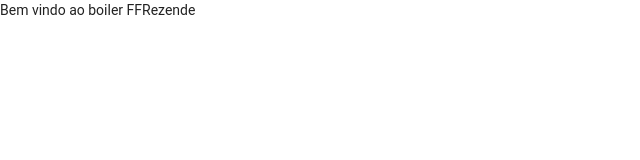
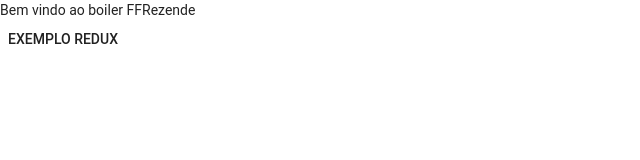
Before and after one commit to ffrezende/react, a React (Create React App) app: page / in a window 1280 px wide. Shown: the top 160 px of the page, without its empty margins (0-640 px from the left). Built offline with nearby package versions, Linux system fonts and the light colour scheme; what typesafe-actions would draw is missing.

Commit message:
exemplo redux

```diff
--- a/src/features/apresentacao/views/TelaInicial.tsx
+++ b/src/features/apresentacao/views/TelaInicial.tsx
@@ -24,7 +24,7 @@ class TelaInicial extends Component<Props, State> {
     return (
       <div>
         <Typography>Bem vindo ao boiler FFRezende </Typography>
-        <Button onClick={() => history.push('/loading')}> </Button>
+        <Button onClick={() => history.push('/loading')}>Exemplo redux </Button>
       </div>
     );
   }
```
